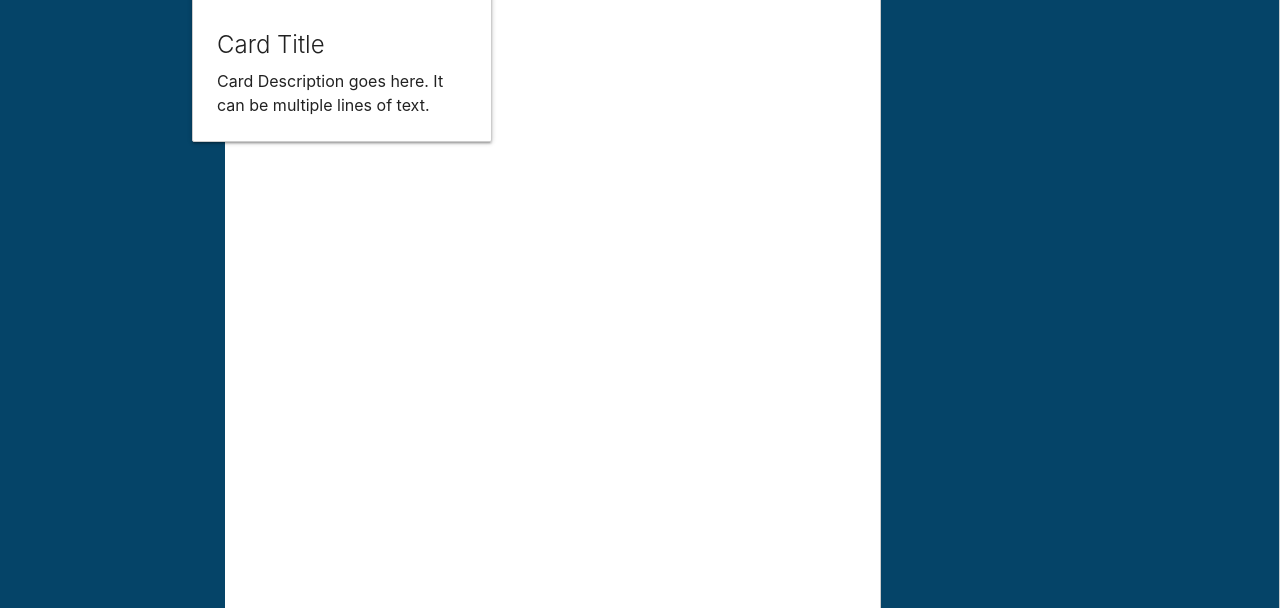
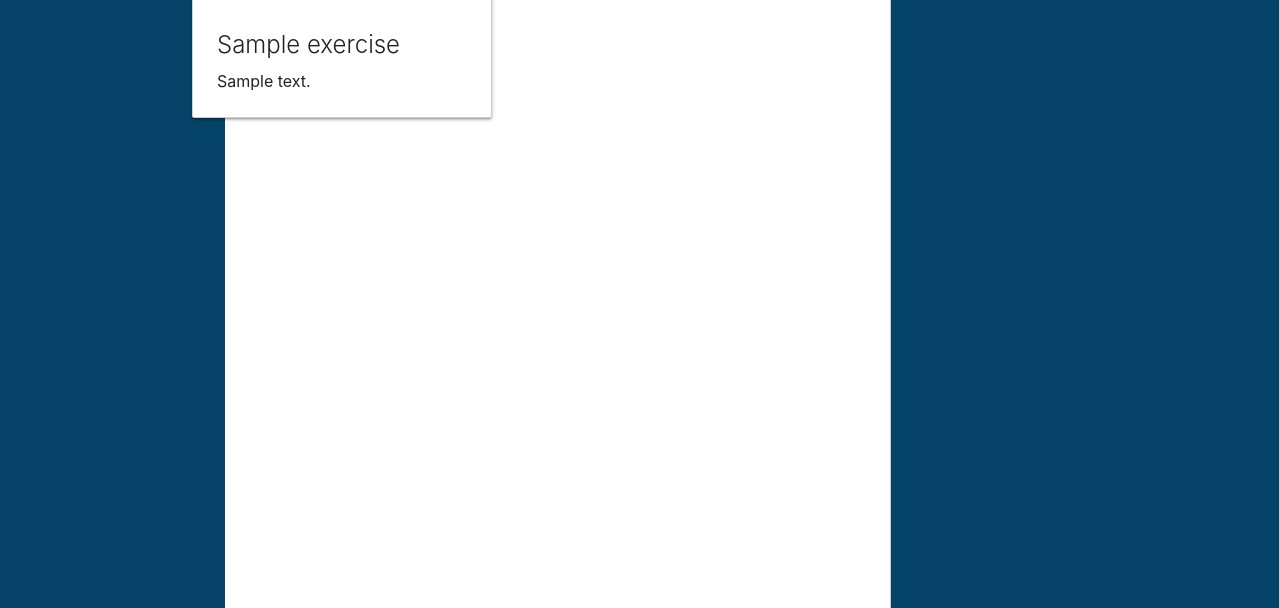
Before and after one commit to jojo-cornbread/workout-remixer-app-1, a Flask app: page / in a window 1280 px wide. Shown: the part 324-932 px from the top of the page. Run offline with Flask 3, Linux system fonts and the light colour scheme; tables that the repository leaves empty hold one stand-in row (values such as "Sample post"); a database or web service that is not in the repository returns one stand-in record (values such as "Sample title"); data that the repository does not hold is empty.

Commit message:
just got cards to show

```diff
--- a/App/models/exercise.py
+++ b/App/models/exercise.py
@@ -5,7 +5,7 @@
     name = db.Column(db.String, nullable=False)
 
     # may not need exercise_id
-    # exercise_id = db.Column(db.Integer, nullable=False)
+    exercise_id = db.Column(db.Integer, nullable=False)
 
     description = db.Column(db.String, nullable=True)
     category = db.Column(db.Integer, nullable=False)
@@ -17,6 +17,7 @@
         return{
             "id":self.id,
             "name":self.name,
+            "exercise_id":self.exercise_id,
             "description":self.description,
             "category":self.category
         }
--- a/App/static/style.css
+++ b/App/static/style.css
@@ -68,10 +68,16 @@
     position: fixed;
     top: 10;
     right: 0;
-    width: 400px;
+    width: 390px;
     height: 100%;
     padding: 20px 0;
     transition: all 0.5s ease;
+}
+
+.card-container {
+  display: flex;
+  flex-wrap: wrap;
+  gap: 0px;
 }
 
 .card {
@@ -88,7 +94,7 @@
 }
 
 .card-content {
-    padding: 200px;
+  padding: 20px;
 }
 
 .card-title {
--- a/App/templates/index.html
+++ b/App/templates/index.html
@@ -18,7 +18,7 @@
                 </div>
                 <li>
                     {% for category in categories %}
-                    <a href="#">
+                    <a href="/{{category['id']}}">
                         <!-- abs has an id of 10 -->
                         <!-- the href link would have to go to the route that renders the exercises -->
                         <span class="icon"></span>
@@ -35,35 +35,45 @@
                     activeLink.classList.add("active");
                  </script>
 
-                <!-- <div class="list-item">
-                    <a href="/app/1" id="poke-1" class="collection-item active" >Bulbasaur</a>
-                    {% for poke in pokemon %}
-                        <a href="/app/{{poke.id}}" id="poke-{{poke.id}}" class="collection-item active" >{{poke.name}}</a>
-                    {% endfor %}
-                </div> -->
+
 
            <!--profile image & text-->
             <!--menu item-->
         </div>
         <div class="wrapper2">
             <!--Top menu -->
-
             <div class="sidebar-card">
                 <img src="https://cdn.iphonewired.com/wp-content/uploads/2021/12/1638941974_600x600bb.jpg" alt="Image" class="sidebar-card-image">
                 <div class="sidebar-card-content">
-                  <h3 class="sidebar-card-title">Card Title</h3>
+                  <h3 class="sidebar-card-title">Card Title1</h3>
                   <p class="sidebar-card-description">Card Description goes here. It can be multiple lines of text.</p>
                 </div>
               </div>
+        </div>
+
+        <!-- renders all the cards for the list of exercises -->
     </div>
-    <div class="card">
-        <img src="https://cdn.iphonewired.com/wp-content/uploads/2021/12/1638941974_600x600bb.jpg" alt="Image" class="card-image">
-        <div class="card-content">
-          <h3 class="card-title">Card Title</h3>
-          <p class="card-description">Card Description goes here. It can be multiple lines of text.</p>
+
+        <div class="card-container">
+            {% for exercise in exercises_list %}
+            <div class="card">
+                <img src="https://wger.de/media/exercise-images/{{exercise.exercise_id}}/{{exercise.name.replace(' ', '-')}}-1.png" onerror=this.src='https://cdn.iphonewired.com/wp-content/uploads/2021/12/1638941974_600x600bb.jpg' alt="Image" class="card-image">
+                <div class="card-content">
+                <h3 class="card-title">{{exercise.name}}</h3>
+                <p class="card-description">{{exercise.description}}</p>
+                </div>
+            </div>
+            {% endfor %}
         </div>
-      </div>
+
   <script>
+    // I ask chatgpt how to make it so that if the image not available we can use a different one
+    // the api had only a little bit of images so we could get some kind of placeholders idk
+
+    var img = document.getElementById('card-image');
+    img.onerror = function() {
+        img.src = 'https://cdn.iphonewired.com/wp-content/uploads/2021/12/1638941974_600x600bb.jpg';
+    }
 
   </script>
 </body>
--- a/App/views/index.py
+++ b/App/views/index.py
@@ -1,6 +1,8 @@
 from flask import Blueprint, redirect, render_template, request, send_from_directory, jsonify
 from App.models import db
 from App.controllers import create_user
+
+from App.models import *
 
 import requests
 import json
@@ -8,7 +10,9 @@
 index_views = Blueprint('index_views', __name__, template_folder='../templates')
 
 @index_views.route('/', methods=['GET'])
-def index_page():
+@index_views.route('/<int:category>', methods=['GET'])
+#need to set up login things
+def index_page(category = 1):
 
     url = 'https://wger.de/api/v2/exercisecategory/?format=json'
 
@@ -19,9 +23,15 @@
         categories = response.json()
         categories = categories['results']
 
+        exercises_list = Exercise.query.filter_by(category=category)
+
         # return jsonify(categories)
 
-    return render_template('index.html', categories = categories)
+    return render_template('index.html', categories = categories, exercises_list = exercises_list)
+
+    # return something if the response bad?
+    # else:
+    #     return
 
     # return render_template("home.html", pokemon = pokemon, pokemon_sel = pokemon_sel)
 
```
Also changed, not shown: App/controllers/exercise.py (+5 -2 lines), wsgi.py (+4 -4 lines). Lines whose indentation alone changed are shown as unchanged.
